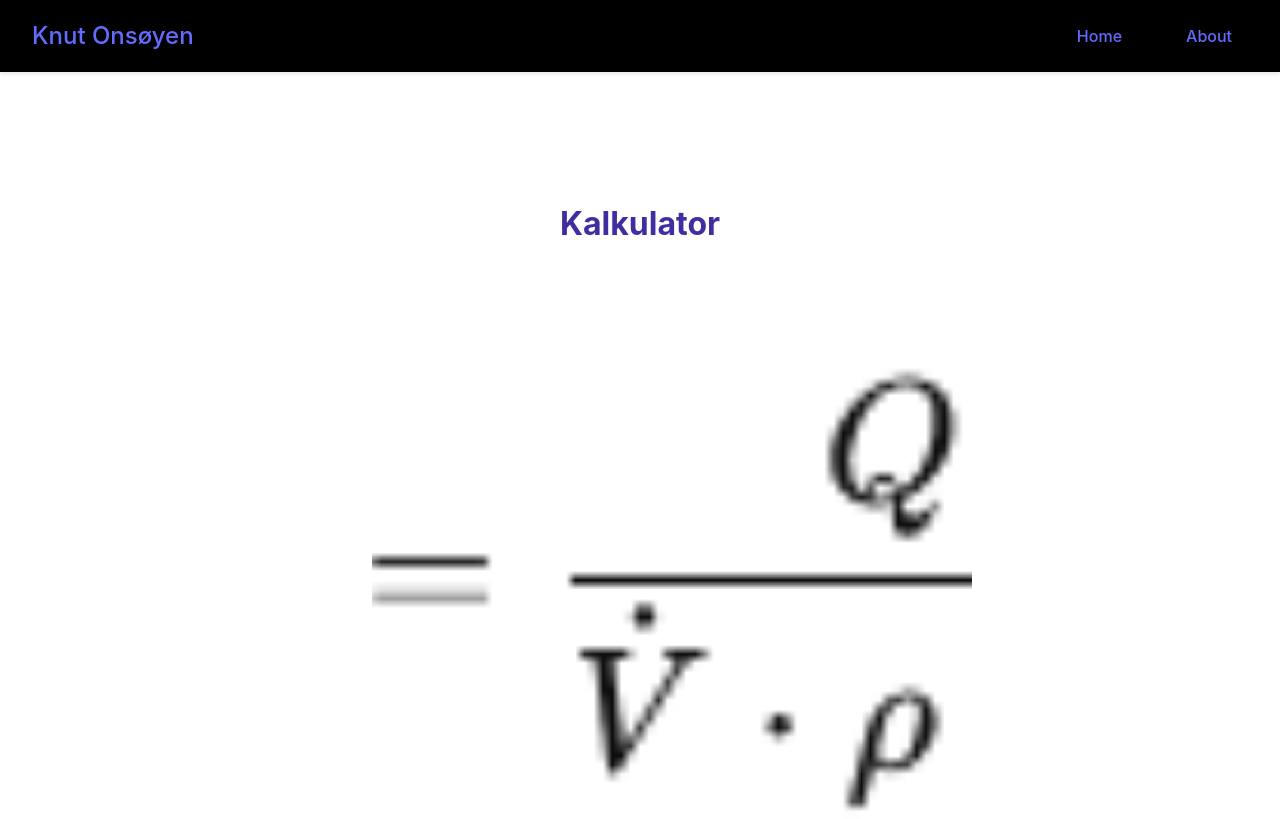
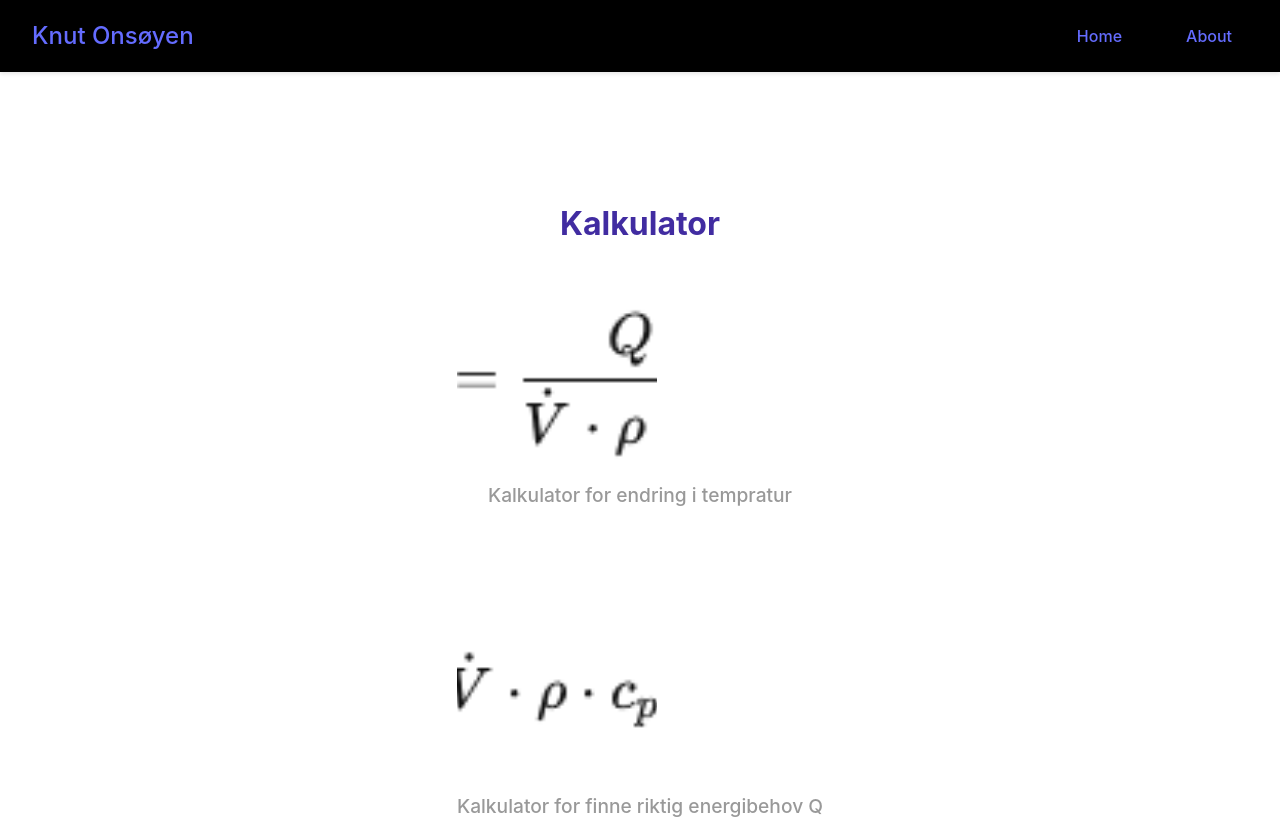
Before and after one commit to Knut1999/React1, a React (Vite) app: page /Work in a window 1280 px wide. Shown: the top 819 px of the page. Built offline with nearby package versions, Linux system fonts and the light colour scheme.

Commit message:
new game

```diff
--- a/src/css/Work.css
+++ b/src/css/Work.css
@@ -63,7 +63,7 @@
 }
 
 .work-preview {
-  width: 600px;
+  width: 200px;
   height: auto;
   aspect-ratio: 1 / 1; /* kvadratisk */
   object-fit: cover;
```
